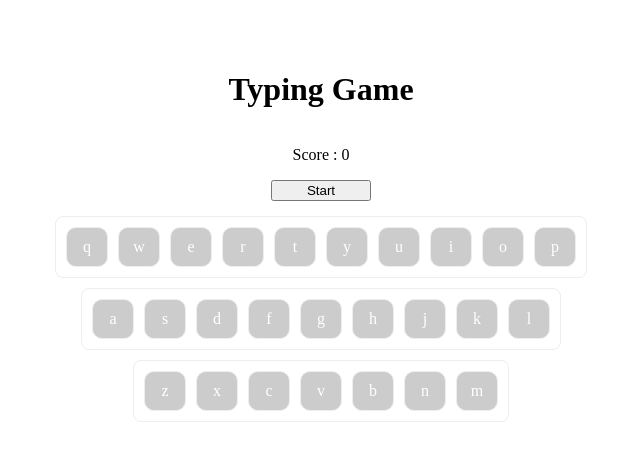
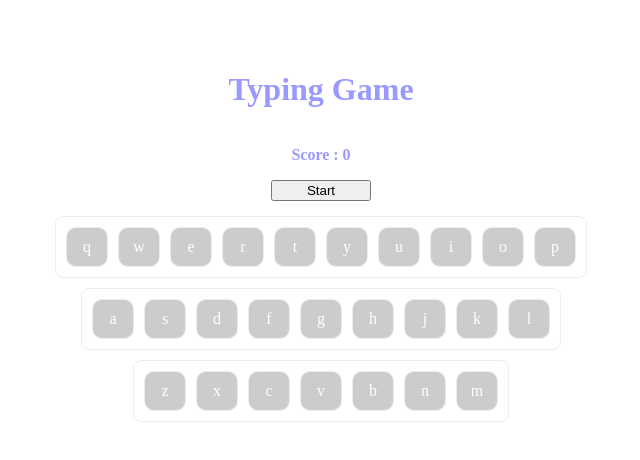
Before and after one commit to morikaku/first-nuxt-ph, a Nuxt app: page / in a window 1280 px wide. Shown: the top 460 px of the page, without its empty margins (319-959 px from the left). Built offline with nearby package versions, Linux system fonts and the light colour scheme.

Commit message:
dev first commit

```diff
--- /dev/null
+++ b/data/words.js
@@ -0,0 +1,16 @@
+export default [
+    'apple',
+    'banana',
+    'cherry',
+    'date',
+    'strawberry',
+    'grape',
+    'lemon',
+    'lime',
+    'orange',
+    'peach',
+    'pear',
+    'pineapple',
+    'raspberry',
+    'watermelon'
+];
--- a/pages/index.vue
+++ b/pages/index.vue
@@ -1,8 +1,8 @@
 <template>
     <div class="container">
-        <h1>Typing Game</h1>
+        <h1 class="title">Typing Game</h1>
         <p v-if="gameStarted">CurrentWord : {{ currentWord }}</p>
-        <p>Score : {{ score }}</p>
+        <p class="score">Score : {{ score }}</p>
         <input class="userInput" v-model="userInput" @input="checkInput" ref="userInput" v-if="gameStarted" />
         <button class="start-stop" @click="startGame">{{ gameStarted ? 'Stop' : 'Start' }}</button>
         <div class="keyboard">
@@ -20,10 +20,10 @@
 
 <script>
 import { ref, reactive, onMounted, onBeforeUnmount } from 'vue';
+import words from '@/data/words.js';
 
 export default {
     setup() {
-        const words = ['apple', 'banana', 'cherry', 'date', 'strawberry'];
         const currentWord = ref('');
         const userInput = ref('');
         const score = ref(0);
@@ -108,6 +108,15 @@ export default {
     margin: 50px auto 50px;
 }
 
+.title {
+    color: #99f;
+}
+
+.score {
+    color: #99f;
+    font-weight: bold;
+}
+
 .userInput {
     width: 200px;
     margin-bottom: 10px;
```
